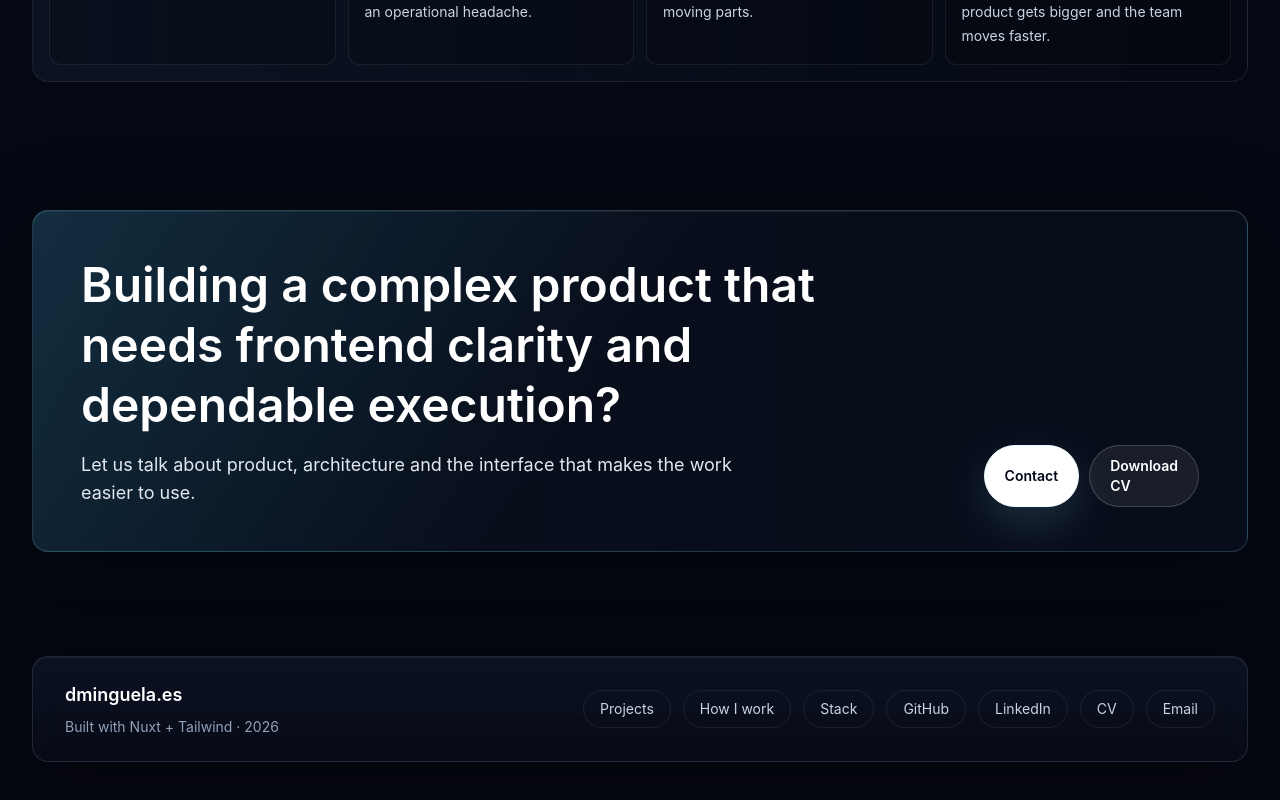
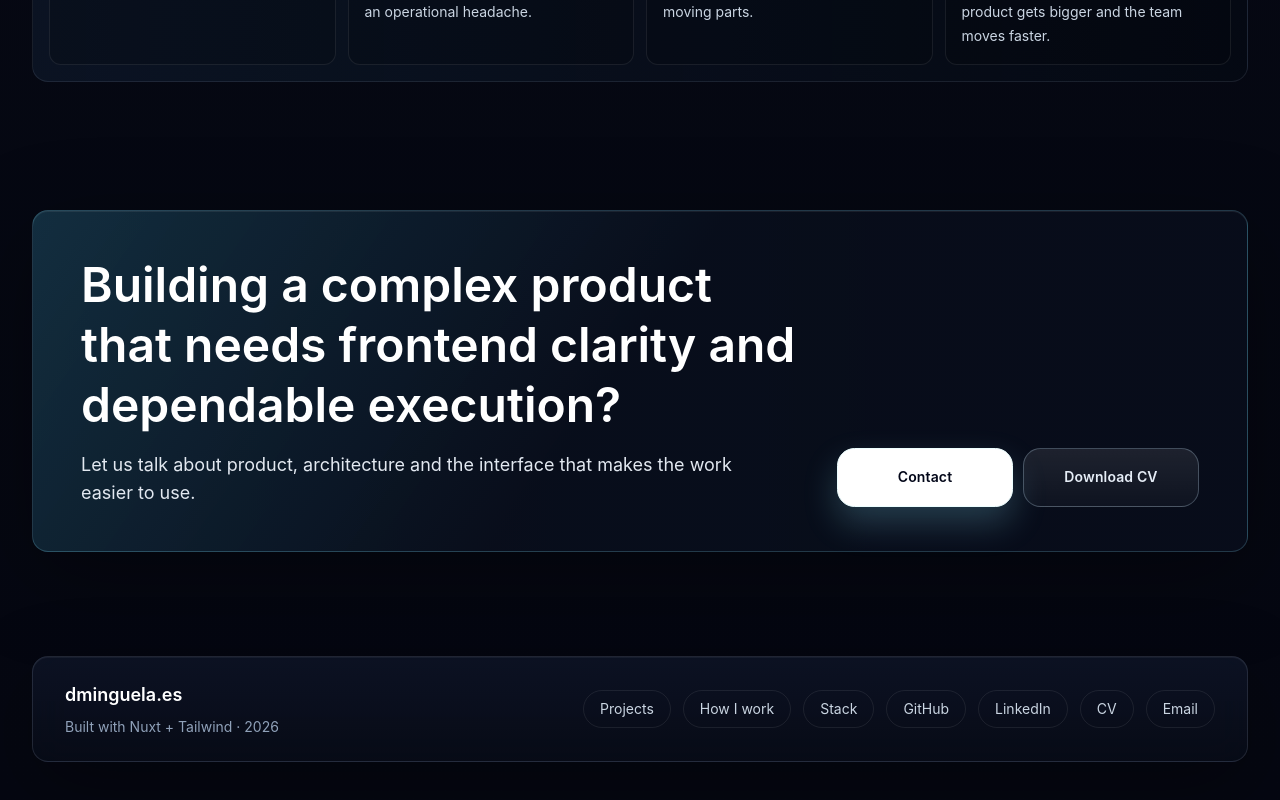
Before and after one commit to minguela/landing, a Nuxt app: page / in a window 1280 px wide. Shown: the part 4584-5384 px from the top of the page. Built offline with nearby package versions, Linux system fonts and the light colour scheme.

Commit message:
Polish final CTA buttons styling and spacing

```diff
--- a/app/assets/css/main.css
+++ b/app/assets/css/main.css
@@ -208,6 +208,46 @@ body {
     @apply rounded-2xl;
   }
 
+  .cta-actions {
+    @apply items-stretch sm:items-center;
+  }
+
+  .cta-primary,
+  .cta-secondary {
+    min-width: 11rem;
+    min-height: 3.7rem;
+    border-radius: 1.1rem;
+    letter-spacing: 0.01em;
+  }
+
+  .cta-primary {
+    box-shadow:
+      0 16px 34px rgba(142, 231, 255, 0.22),
+      inset 0 1px 0 rgba(255, 255, 255, 0.95);
+  }
+
+  .cta-secondary {
+    border-color: rgba(180, 205, 226, 0.3);
+    background: linear-gradient(180deg, rgba(255, 255, 255, 0.09), rgba(255, 255, 255, 0.03));
+    color: rgba(238, 246, 255, 0.96);
+  }
+
+  .cta-secondary:hover {
+    border-color: rgba(142, 231, 255, 0.55);
+    background: linear-gradient(180deg, rgba(142, 231, 255, 0.19), rgba(142, 231, 255, 0.09));
+    color: #ffffff;
+  }
+
+  @media (max-width: 639px) {
+    .cta-primary,
+    .cta-secondary {
+      width: 100%;
+      min-width: 0;
+      min-height: 3.35rem;
+      border-radius: 0.95rem;
+    }
+  }
+
   .footer-link {
     @apply rounded-full border border-white/8 px-4 py-2 hover:bg-white/5 hover:text-white;
   }
--- a/app/components/FinalCta.vue
+++ b/app/components/FinalCta.vue
@@ -21,10 +21,10 @@ const analytics = useAnalytics()
         <h2 class="text-3xl font-semibold leading-tight text-white sm:text-4xl lg:text-5xl">{{ copy.title }}</h2>
         <p class="mt-4 max-w-2xl text-base leading-7 text-slate-200 sm:text-lg">{{ copy.description }}</p>
       </div>
-      <div class="mt-7 grid gap-2.5 sm:flex lg:mt-0">
+      <div class="cta-actions mt-7 grid gap-2.5 sm:flex lg:mt-0">
         <a
           :href="emailHref"
-          class="button-primary"
+          class="button-primary cta-primary"
           @click="analytics.trackProfileClick('email', emailHref, locale, 'final_cta')"
         >
           {{ copy.contact }}
@@ -33,7 +33,7 @@ const analytics = useAnalytics()
           :href="cvHref"
           target="_blank"
           rel="noreferrer"
-          class="button-secondary"
+          class="button-secondary cta-secondary"
           @click="analytics.trackCvDownload(locale, 'final_cta')"
         >
           {{ copy.cv }}
```
